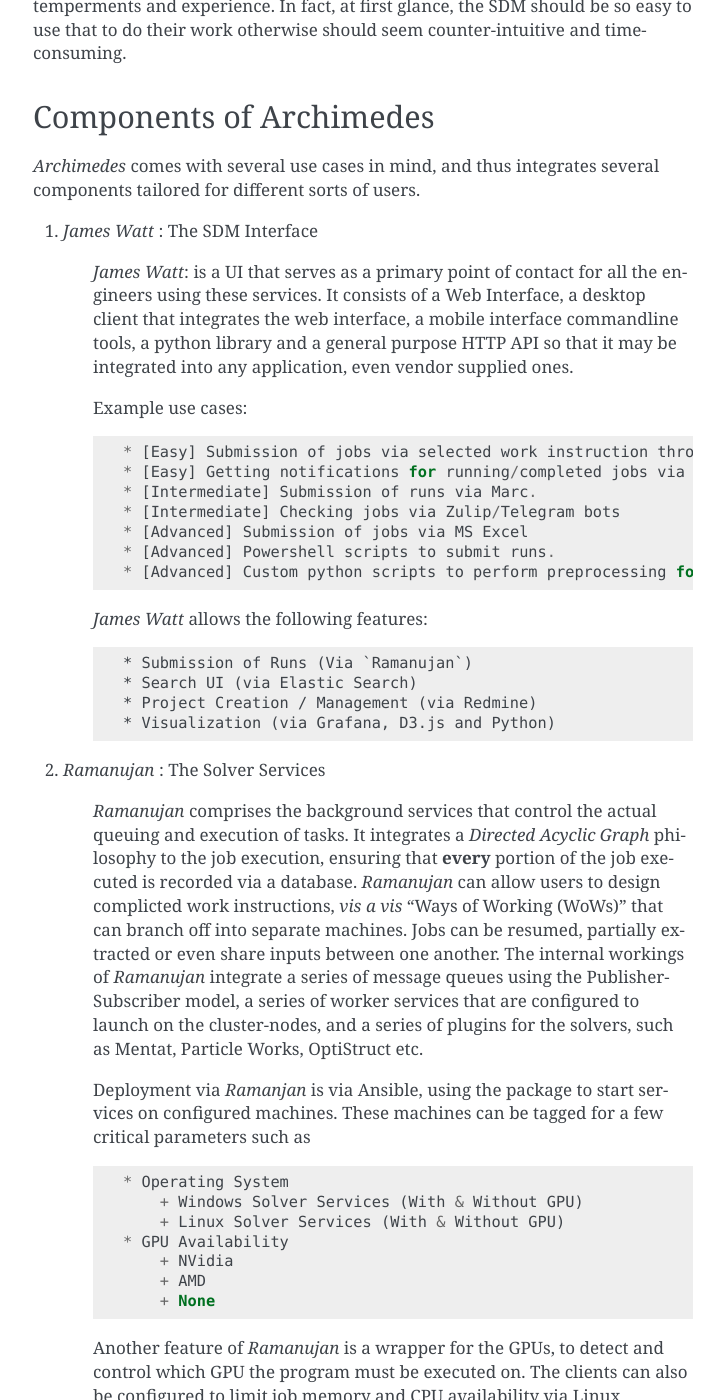
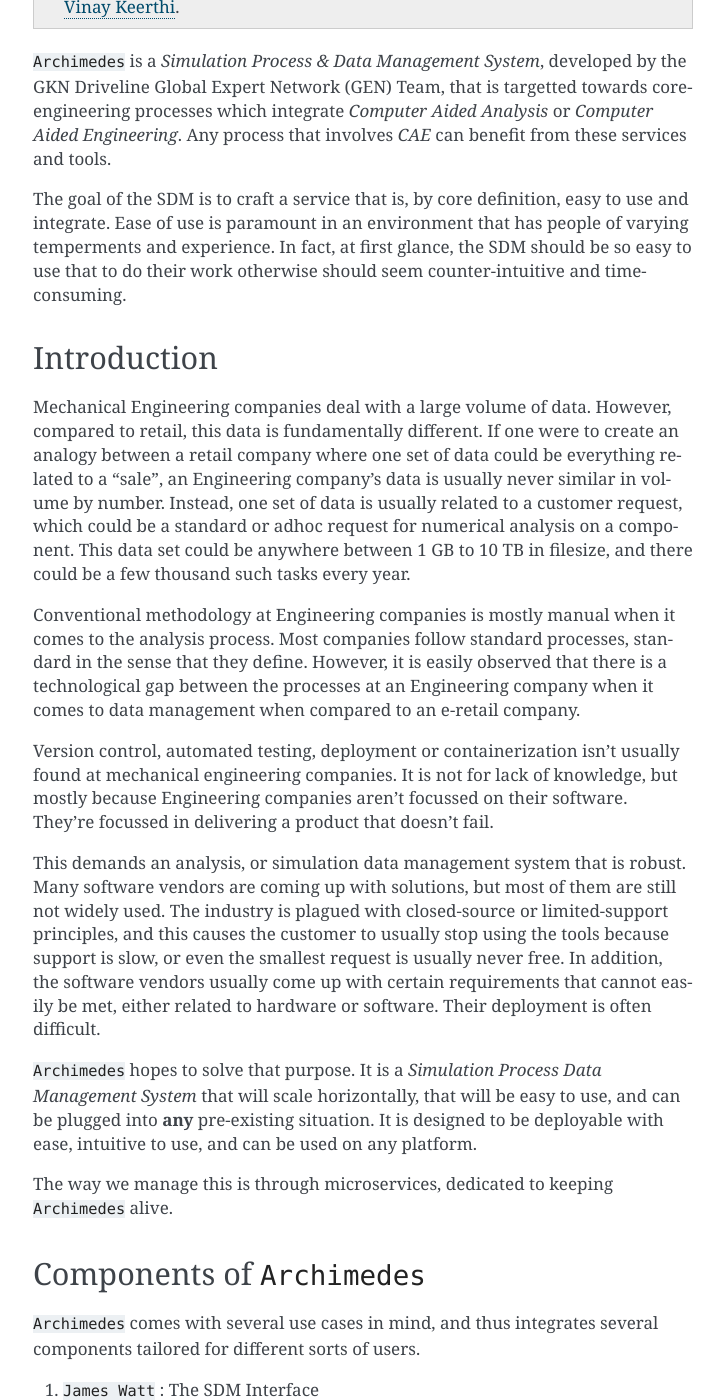
Before and after one commit to vinay87/gen_sdm, a Sphinx documentation site: the page built from source/index.rst, in a window 1280 px wide and 1400 px high, scrolled down 325 px. Shown: the whole window, without its empty margins (387-1111 px from the left). Built offline with Sphinx 7.4.7, drawn with Linux system fonts in a browser that asks for light colours; some of the changed text lies outside the part shown.

Commit message:
Added project names and details to the index.

```diff
--- a/source/index.rst
+++ b/source/index.rst
@@ -1,9 +1,14 @@
 
-============================================================
-The Archimedes Simulation Data & Process Management System
-============================================================
+===============================================================
+The ``Archimedes`` Simulation Process & Data Management System
+===============================================================
 
-`Archimedes` is a `Simulation Process & Data Management System` developed at the GKN Driveline GEN Team, that is
+.. admonition:: Private & Confidential
+
+    This document and the contents therein are the properly of the GKN Driveline GEN team.
+    To contact us, send an email to `Ulrich Scheibe <mailto:Ulrich.Scheibe@gkndriveline.com>`_ or `Vinay Keerthi <mailto:vinay.keerthi@gkndriveline.com>`_.
+
+``Archimedes`` is a `Simulation Process & Data Management System`, developed by the GKN Driveline Global Expert Network (GEN) Team, that is
 targetted towards core-engineering processes which integrate `Computer Aided Analysis` or
 `Computer Aided Engineering`. Any process that involves `CAE` can benefit from these services and tools.
 
@@ -11,19 +16,44 @@
 people of varying temperments and experience. In fact, at first glance, the SDM should be so easy to use that to do their work otherwise should seem
 counter-intuitive and time-consuming.
 
--------------------------
-Components of Archimedes
--------------------------
+-------------
+Introduction
+-------------
 
-`Archimedes` comes with several use cases in mind, and thus integrates several components tailored for different sorts of users.
+Mechanical Engineering companies deal with a large volume of data. However, compared to retail, this data is fundamentally different. If one were to create
+an analogy between a retail company where one set of data could be everything related to a "sale", an Engineering company's data is usually never similar in
+volume by number. Instead, one set of data is usually related to a customer request, which could be a standard or adhoc request for numerical analysis on a
+component. This data set could be anywhere between 1 GB to 10 TB in filesize, and there could be a few thousand such tasks every year.
 
-1. `James Watt` : The SDM Interface
+Conventional methodology at Engineering companies is mostly manual when it comes to the analysis process. Most companies follow standard processes, standard in the
+sense that they define. However, it is easily observed that there is a technological gap between the processes at an Engineering company when it comes to data management
+when compared to an e-retail company.
 
-    `James Watt`: is a UI that serves as a primary point of contact for all the engineers using these services. It consists of a Web Interface,
+Version control, automated testing, deployment or containerization isn't usually found at mechanical engineering companies. It is not for lack of knowledge, but mostly because
+Engineering companies aren't focussed on their software. They're focussed in delivering a product that doesn't fail.
+
+This demands an analysis, or simulation data management system that is robust. Many software vendors are coming up with solutions, but most of them are still not widely used. The industry
+is plagued with closed-source or limited-support principles, and this causes the customer to usually stop using the tools because support is slow, or even the smallest request is usually
+never free. In addition, the software vendors usually come up with certain requirements that cannot easily be met, either related to hardware or software. Their deployment is often difficult.
+
+``Archimedes`` hopes to solve that purpose. It is a `Simulation Process Data Management System` that will scale horizontally, that will be easy to use, and can be plugged into **any**
+pre-existing situation. It is designed to be deployable with ease, intuitive to use, and can be used on any platform.
+
+The way we manage this is through microservices, dedicated to keeping ``Archimedes`` alive.
+
+--------------------------
+Components of ``Archimedes``
+--------------------------
+
+``Archimedes`` comes with several use cases in mind, and thus integrates several components tailored for different sorts of users.
+
+1. ``James Watt`` : The SDM Interface
+
+    ``James Watt``: is a UI that serves as a primary point of contact for all the engineers using these services. It consists of a Web Interface,
     a desktop client that integrates the web interface, a mobile interface commandline tools, a python library and a general purpose HTTP API
     so that it may be integrated into any application, even vendor supplied ones.
 
-    Example use cases::
+    Example use cases
 
         * [Easy] Submission of jobs via selected work instruction through web/desktop client.
         * [Easy] Getting notifications for running/completed jobs via desktop client.
@@ -33,22 +63,22 @@
         * [Advanced] Powershell scripts to submit runs.
         * [Advanced] Custom python scripts to perform preprocessing for adhoc jobs without a detailed work instruction
 
-    `James Watt` allows the following features::
+    ``James Watt`` allows the following features
 
         * Submission of Runs (Via `Ramanujan`)
         * Search UI (via Elastic Search)
         * Project Creation / Management (via Redmine)
         * Visualization (via Grafana, D3.js and Python)
 
-2. `Ramanujan` : The Solver Services
+2. ``Ramanujan`` : The Solver Services
 
-    `Ramanujan` comprises the background services that control the actual queuing and execution of tasks. It integrates a `Directed Acyclic Graph`
-    philosophy to the job execution, ensuring that **every** portion of the job executed is recorded via a database. `Ramanujan` can allow users to
+    ``Ramanujan`` comprises the background services that control the actual queuing and execution of tasks. It integrates a `Directed Acyclic Graph`
+    philosophy to the job execution, ensuring that **every** portion of the job executed is recorded via a database. ``Ramanujan`` can allow users to
     design complicted work instructions, *vis a vis* "Ways of Working (WoWs)" that can branch off into separate machines. Jobs can be resumed, partially extracted or
-    even share inputs between one another. The internal workings of `Ramanujan` integrate a series of message queues using the Publisher-Subscriber model,
+    even share inputs between one another. The internal workings of ``Ramanujan`` integrate a series of message queues using the Publisher-Subscriber model,
     a series of worker services that are configured to launch on the cluster-nodes, and a series of plugins for the solvers, such as Mentat, Particle Works, OptiStruct etc.
 
-    Deployment via `Ramanjan` is via Ansible, using the package to start services on configured machines. These machines can be tagged for a few critical parameters such as ::
+    Deployment via ``Ramanjan`` is via *Ansible*, using the package to start services on configured machines. These machines can be tagged for a few critical parameters such as
 
         * Operating System
             + Windows Solver Services (With & Without GPU)
@@ -58,53 +88,69 @@
             + AMD
             + None
 
-    Another feature of `Ramanujan` is a wrapper for the GPUs, to detect and control which GPU the program must be executed on. The clients can also be configured to limit job memory and CPU
+    Another feature of ``Ramanujan`` is a wrapper for the GPUs, to detect and control which GPU the program must be executed on. The clients can also be configured to limit job memory and CPU
     availability via Linux `CGROUPS` or some similar means.
 
-3. `Diesel` : The Data Management Services (SVN Linker / SVN scripts / crons)
+3. ``Diesel`` : The Data Management Services (SVN Linker / SVN scripts / crons)
 
-    `Diesel` is the fuel of `Archimedes`. It provides the services for data management. It orchestrates how data is managed, how it is moved or cloned between sites. It can be configured
+    ``Diesel`` is the fuel of ``Archimedes``. It provides the services for data management. It orchestrates how data is managed, how it is moved or cloned between sites. It can be configured
     to orchestrate the movement of data between repositories, or between physical sites or machines.
 
-    Some of the features are::
+    Some of the features are
 
         * Automatic recording of job inputs into Subversion.
         * Subversion hooks
         * Creation of SVN Repositories
         * Mapping of directories to tasks in Redmine
         * Creation of proper folder structure in SVN, management of the movement between repositories.
-4. `Peter` : The Authentication Services (authentication api)
 
-        `Peter` is the authentication service. It controls the tokenization and verification of said tokens.
+4. ``Peter`` : The Authentication Services (authentication api)
 
-        It should allow one to easily plugin any sort of auth services so that `Archimedes` doesn't need an additional login ID.
+        ``Peter`` is the authentication service. It controls the tokenization and verification of said tokens.
 
-5. `DaVinci` : Product Data Management (PDM) Connection Services
+        It should allow one to easily plugin any sort of auth services so that ``Archimedes`` doesn't need an additional login ID.
 
-    `DaVinci` is a series of connectors to various PDM services such as Team Center and Windchill.
+5. ``DaVinci`` : Product Data Management (PDM) Connection Services
 
-6. `Nikola` : Data Analysis Services
+    ``DaVinci`` is a series of connectors to various PDM services such as Team Center and Windchill.
 
-    `Nikola` provides the data mining and data analysis services so that the data is available for Engineers to thoroughly understand.
+6. ``Nikola`` : Data Analysis Services
+
+    ``Nikola`` provides the data mining and data analysis services so that the data is available for Engineers to thoroughly understand.
     It will also provide an API that sits on top of TensorFlow and PyTorch for data science using the processed data.
 
-7. `Imhotep` : Search & Indexing Services
+7. ``Imhotep`` : Search & Indexing Services
 
-    `Imhotep` integrates the search and indexing services by providing parsers for every possible file format. It integrates easily into the DAGs so that once a job is complete, it can
+    ``Imhotep`` integrates the search and indexing services by providing parsers for every possible file format. It integrates easily into the DAGs so that once a job is complete, it can
     be indexed and ready for search.
+
+------------------------
+Deployment & Extension
+------------------------
+
+``Archimedes`` and its services are meant to be deployed across its machines via Docker-Swarm and Ansible. This will be configurable via
+a **single** script, and the corresponding commandline tools will help orchestrate the provisioning of nodes and
+additional services as and when they are built. To this end, the API reference document will detail how the service will be designed,
+as well as how to integrate additional features into it.
 
 -----------
 Tech Stack
 -----------
 
 1. Databases:
+
     * MySQL (migrate to Postgres)
     * ZODB (Microservice internal)
+
 2. Service Registry
+
     * Consul
+
 3. Message Queue
     * RabbitMQ
+
 4. UI
+
     * Vue.js
     * Bulma
     * Electron
@@ -112,21 +158,31 @@
     * Plugins in Python 2.5/2.7/3.x, TCL/TK, and VBA
     * Cordova for Mobile
     * Apache Guacamole (For remote display)
+
 5. API
+
     * Python 3/Flask
     * Swagger
     * Socket.io
+
 6. Deployment & Provisioning
+
     * Docker
     * Vagrant
     * Oracle VirtualBox
+
 7. Visualization
+
     * Grafana
     * Python: Matplotlib, Bokeh
     * Javascript: D3.js
+
 8. Event-Based DAGs
+
     * Airflow with inhouse plugins
+
 9. Developer Tools
+
     * Subversion (for Engineering files)
     * git (for software)
     * Gitlab (For developer coordination)
@@ -136,3 +192,9 @@
     * Portainer
     * Grafana
     * Jupyter
+    * Ansible
+
+10. Chat
+
+    * Zulip
+    * Telegram
```
